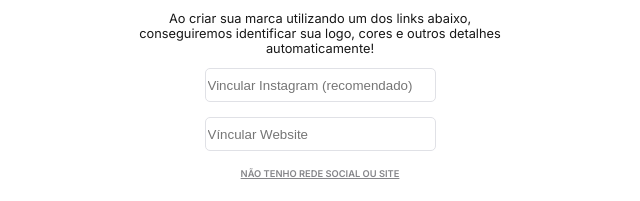
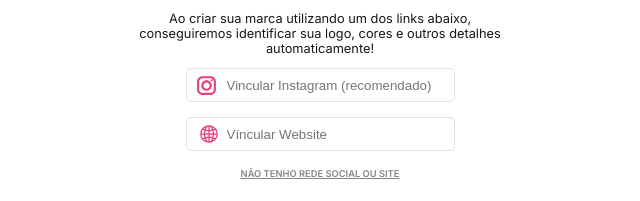
Before and after one commit to ThiagoElias20/BestContentAI-Desafio-Frontend, a Vue app: page / in a window 1280 px wide. Shown: the part 399-600 px from the top of the page, without its empty margins (320-960 px from the left). Built offline with nearby package versions, Linux system fonts and the light colour scheme.

Commit message:
Estilizado novos icons e efeito focus em inputs

```diff
--- a/src/views/PaginaInicial.vue
+++ b/src/views/PaginaInicial.vue
@@ -9,8 +9,8 @@
                 <p>Ao criar sua marca utilizando um dos links abaixo, conseguiremos identificar sua logo, cores e outros detalhes automaticamente!</p>
             </div>
             <div class="inputs">
-                <input type="text" placeholder="Vincular Instagram (recomendado)">
-                <input type="text" placeholder="Víncular Website">
+                <input id="instagram" type="text" placeholder="Vincular Instagram (recomendado)">
+                <input id="globe" type="text" placeholder="Víncular Website">
                 <a href=""><small>Não tenho rede social ou site</small></a>
                 <button>Continue</button>
             </div>
@@ -62,6 +62,21 @@
         border: 1px solid #E0E1E6;
         outline: none;
     }
+    .paginaInicial .inputCard .inputs input:focus {
+        transition: all 0.5s ease;
+        border: 1px solid #E73C7E;
+        box-shadow: 0px 0px 3px #E73C7E;
+    }
+    .paginaInicial .inputCard .inputs input#instagram {
+        background: url(../assets/instagram.svg) no-repeat 7px;
+        background-size: 25px;
+        padding-left: 40px;
+    }
+    .paginaInicial .inputCard .inputs input#globe {
+        background: url(../assets/globe.svg) no-repeat 7px;
+        background-size: 30px;
+        padding-left: 40px;
+    }
     .paginaInicial .inputCard .inputs button {
         height: 40px;
         width: 100%;
@@ -71,6 +86,7 @@
         font-weight: 600;
         border: none;
         border-radius: 50px;
+        cursor: pointer;
     }
     .paginaInicial .inputCard .inputs a {
         text-transform: uppercase;
```
Also changed, not shown: src/assets/globe.svg (added), src/assets/instagram.svg (added).
